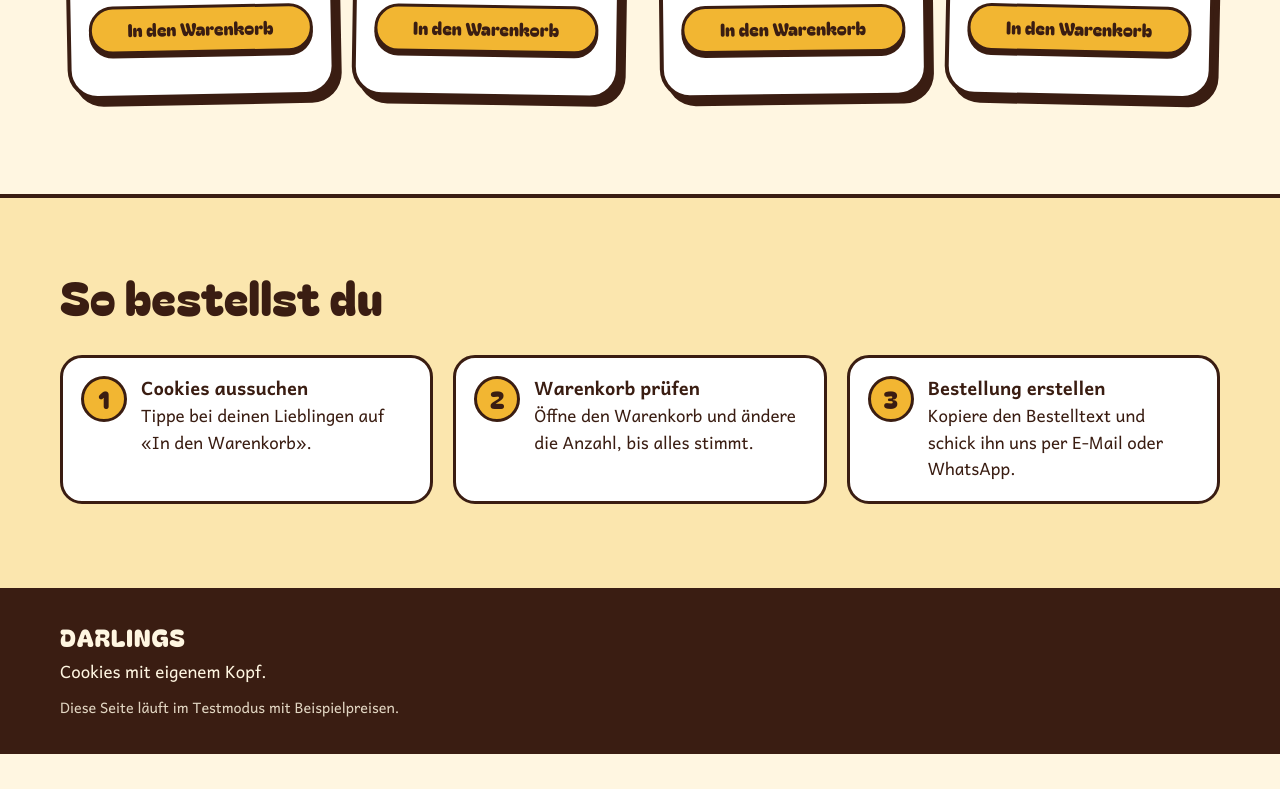
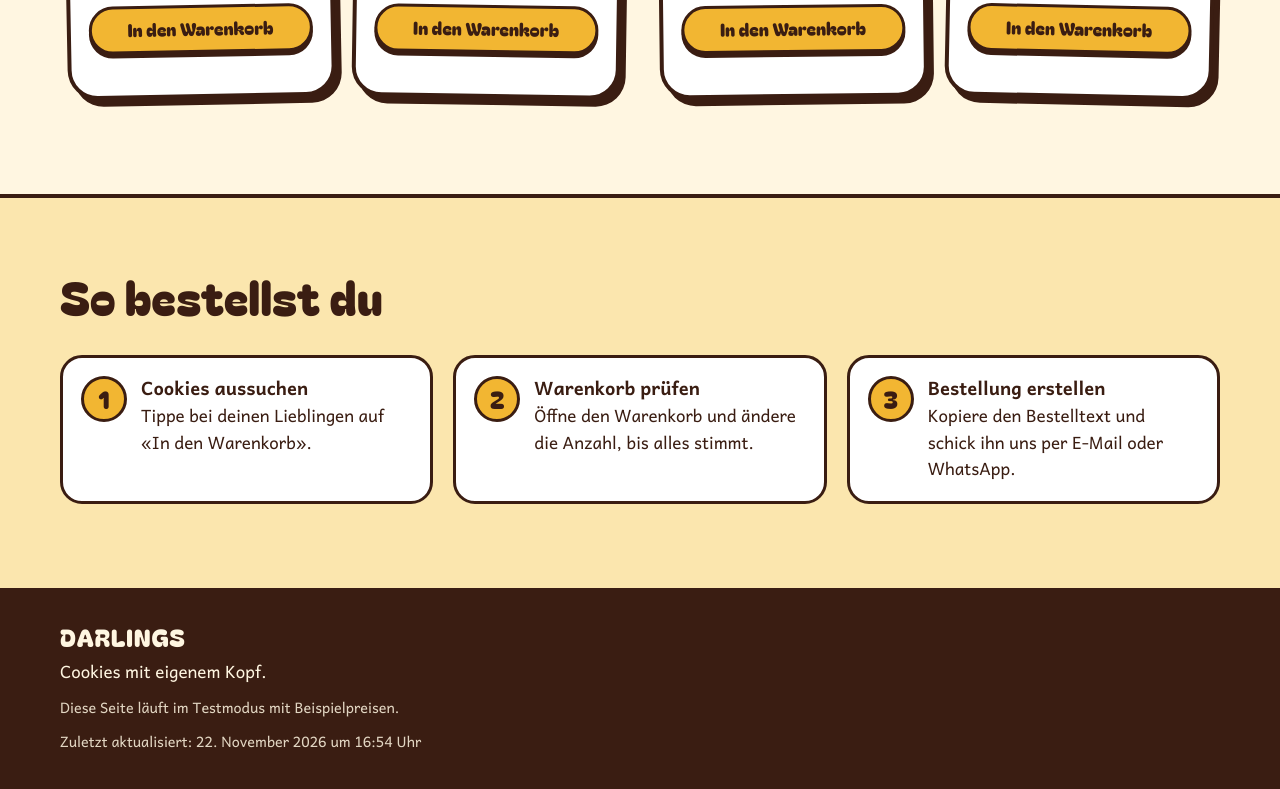
Before and after one commit to darlings-cookies/darlings-cookies.github.io, a plain HTML site: page index.html in a window 1280 px wide. Shown: the part 1849-2638 px from the top of the page. Before the commit the page ends 2603 px from the top, so only its background shows below. Drawn offline with Linux system fonts and the light colour scheme.

Commit message:
Show last updated date and time in the footer
Co-Authored-By: Claude Fable 5.2 <noreply@anthropic.com>

```diff
--- a/css/styles.css
+++ b/css/styles.css
@@ -323,6 +323,7 @@ main:focus-visible, section:focus-visible, .card:focus-visible, h2:focus-visible
 .foot__inner { display: flex; flex-direction: column; gap: 2px; }
 .foot__name { font-size: 1.5rem; letter-spacing: 0.04em; }
 .foot__test { margin-top: 10px; font-size: 0.9rem; opacity: 0.85; }
+.foot__updated { margin-top: 10px; font-size: 0.9rem; opacity: 0.85; font-variant-numeric: tabular-nums; }
 
 /* ---------- cart drawer and order pop-up ---------- */
 
--- a/index.html
+++ b/index.html
@@ -89,6 +89,7 @@
     <p class="foot__name">DARLINGS</p>
     <p>Cookies mit eigenem Kopf.</p>
     <p class="foot__test" id="fuss-testhinweis" hidden>Diese Seite läuft im Testmodus mit Beispielpreisen.</p>
+    <p class="foot__updated" id="fuss-stand" hidden>Zuletzt aktualisiert: <time id="fuss-stand-zeit"></time></p>
   </div>
 </footer>
 
--- a/js/app.js
+++ b/js/app.js
@@ -636,6 +636,25 @@
     });
   }
 
+  /* ---------- "last updated" in the footer ---------- */
+
+  /* The browser knows when the server last changed this page. On GitHub Pages
+     that is the moment the site was published, so nothing has to be typed in. */
+  function renderUpdated() {
+    var when = new Date(document.lastModified);
+    if (isNaN(when.getTime())) return;
+    var text;
+    try {
+      text = when.toLocaleString("de-CH", { day: "numeric", month: "long", year: "numeric", hour: "2-digit", minute: "2-digit" }) + " Uhr";
+    } catch (err) {
+      text = when.toLocaleString();
+    }
+    var time = $("fuss-stand-zeit");
+    time.textContent = text;
+    time.setAttribute("datetime", when.toISOString());
+    $("fuss-stand").hidden = false;
+  }
+
   /* ---------- start ---------- */
 
   function start() {
@@ -643,6 +662,7 @@
     $("testhinweis").hidden = !TEST;
     $("fuss-testhinweis").hidden = !TEST;
     document.documentElement.classList.toggle("is-test", TEST);
+    renderUpdated();
     renderPile();
     renderAll();
     bindEvents();
```
